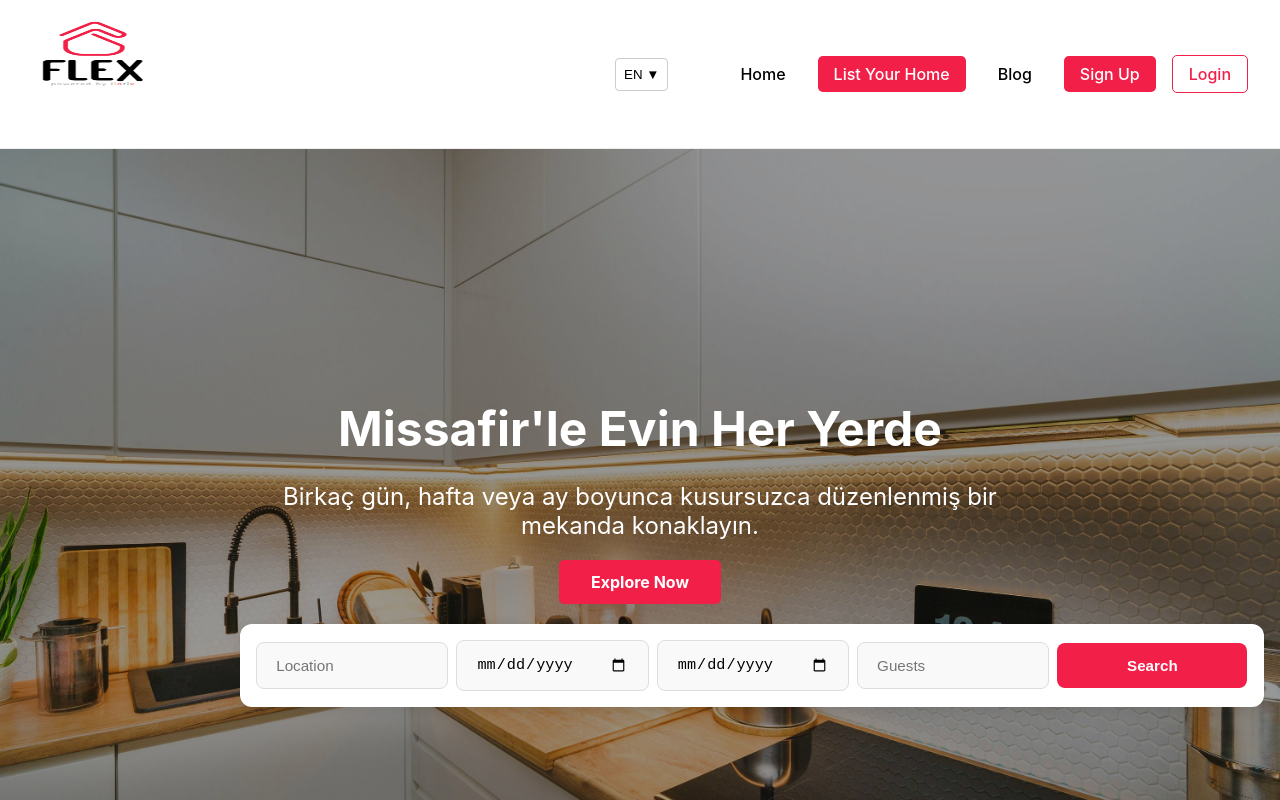
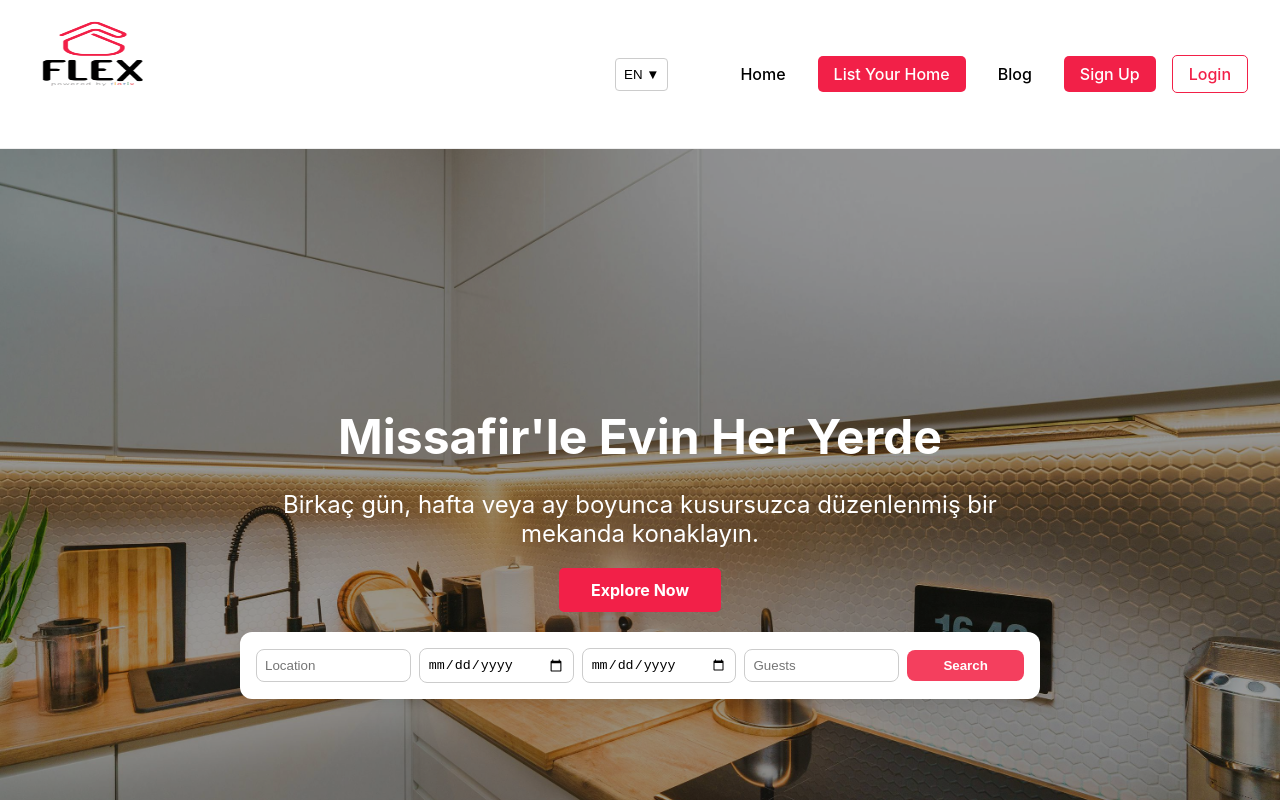
Before and after one commit to ahmed666916/flexvivienda-server, a React (Create React App) app: page / in a window 1280 px wide. Shown: the top 800 px of the page. Built offline with nearby package versions, Linux system fonts and the light colour scheme.

Commit message:
fixed searchbar

```diff
--- a/src/components/SearchBar/SearchBar.css
+++ b/src/components/SearchBar/SearchBar.css
@@ -1,60 +1,57 @@
+.search-bar-container {
+  display: flex;
+  justify-content: center;
+  margin-top: 2rem;
+  padding: 0 1rem;
+}
+
 .search-bar {
   display: flex;
-  flex-wrap: nowrap;
-  justify-content: center;
   align-items: center;
   gap: 0.5rem;
+  background-color: #fff;
   padding: 1rem;
-  background: #fff;
   border-radius: 12px;
+  box-shadow: 0 4px 12px rgba(0, 0, 0, 0.08);
   max-width: 1000px;
-  width: fit-content;
-  margin: 2rem auto 0 auto;
-  box-shadow: 0 4px 12px rgba(0, 0, 0, 0.08);
-  position: relative;
-  z-index: 10;
+  width: 100%;
+  box-sizing: border-box;
+  overflow: hidden;
+  flex-wrap: nowrap;
 }
 
 .search-bar input,
-.search-bar button {
-  padding: 0.9rem 1.2rem;
-  font-size: 0.95rem;
-  border: 1px solid #ddd;
+.search-bar select {
+  padding: 0.5rem;
+  border: 1px solid #ccc;
   border-radius: 8px;
-  background-color: #f9f9f9;
-  flex: 1;
-  min-width: 140px;
-}
-
-.search-bar input:focus {
-  outline: none;
-  border-color: #f22048;
-  background-color: #fff;
+  width: 160px;
+  max-width: 160px;
+  min-width: 120px;
+  box-sizing: border-box;
+  white-space: nowrap;
 }
 
 .search-bar button {
-  background-color: #f22048;
-  color: #fff;
+  background-color: #f43f5e; /* rose-500 */
+  color: white;
   border: none;
-  font-weight: 600;
+  padding: 0.5rem 1rem;
+  border-radius: 8px;
   cursor: pointer;
-  transition: background-color 0.3s ease;
-  min-width: 120px;
+  font-weight: bold;
+  white-space: nowrap;
+  width: 120px;
 }
 
 .search-bar button:hover {
-  background-color: #000;
+  background-color: #e11d48; /* darker rose */
 }
 
-/* Responsive for small screens */
 @media (max-width: 768px) {
-  .search-bar {
-    flex-wrap: wrap;
-    gap: 0.75rem;
-  }
-
   .search-bar input,
+  .search-bar select,
   .search-bar button {
-    flex: 1 1 100%;
+    width: 120px;
   }
 }
```
